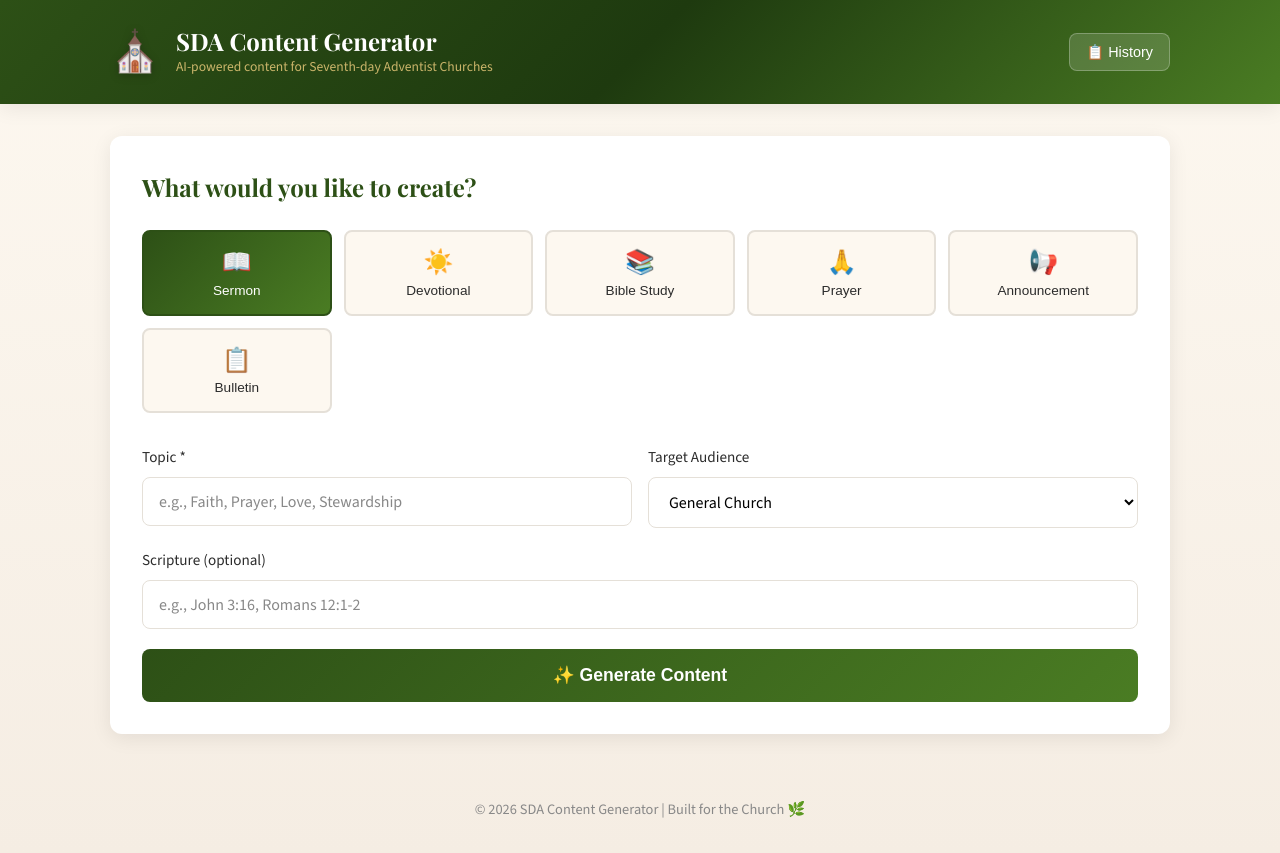
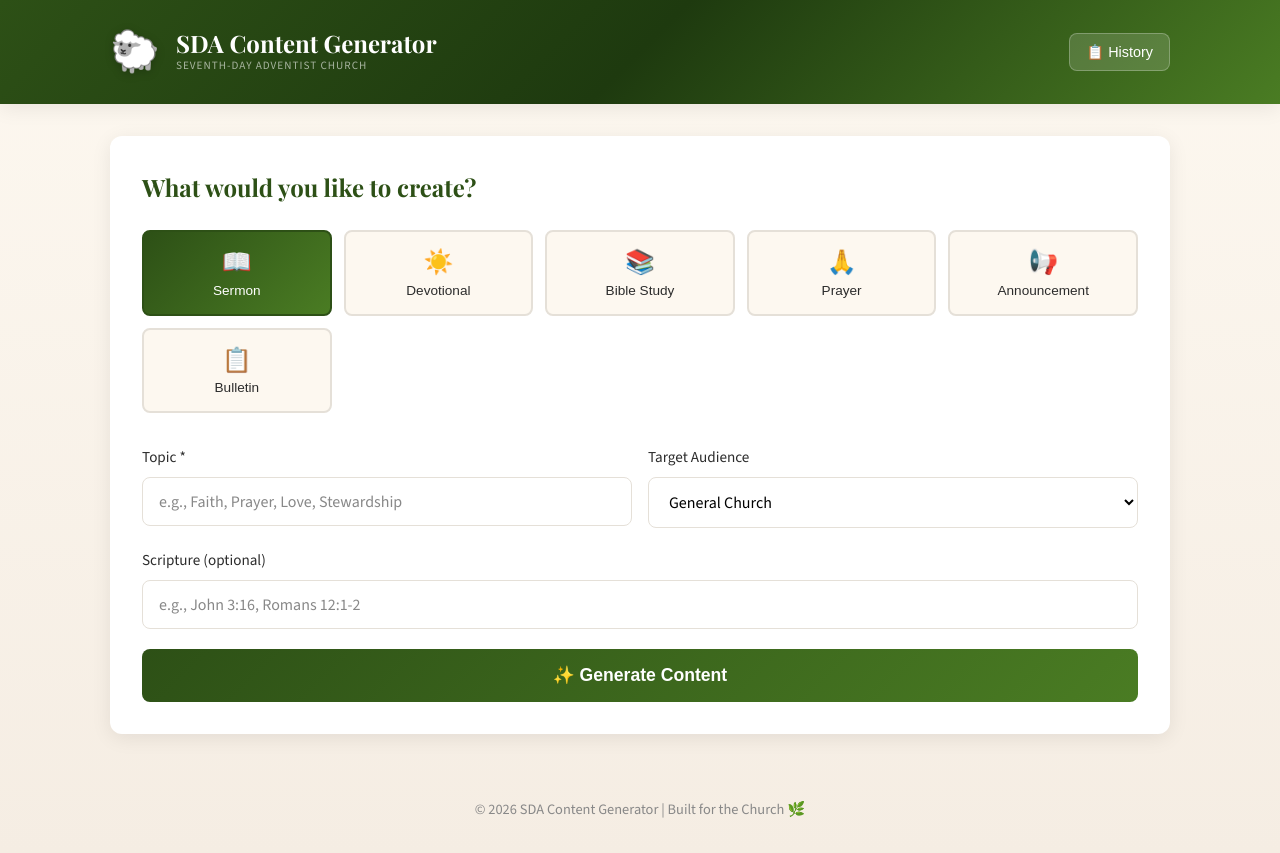
Before and after one commit to jawg-zz/sda-ai-content, a Next.js app: page / in a window 1280 px wide. Built offline with nearby package versions, Linux system fonts and the light colour scheme; what @react-pdf/renderer would draw is missing.

Commit message:
Improve SDA branding: lamb logo, church name subtitle

```diff
--- a/src/app/globals.css
+++ b/src/app/globals.css
@@ -105,6 +105,13 @@
   opacity: 0.85;
   font-size: 0.85rem;
   color: var(--gold-light);
+}
+
+.logo .logo-subtitle {
+  font-size: 0.7rem;
+  letter-spacing: 1px;
+  text-transform: uppercase;
+  color: rgba(255,255,255,0.7);
 }
 
 .history-toggle {
--- a/src/app/page.tsx
+++ b/src/app/page.tsx
@@ -217,10 +217,10 @@
       <header>
         <div className="container header-content">
           <div className="logo">
-            <span className="logo-icon">⛪</span>
+            <span className="logo-icon">🐑</span>
             <div>
               <h1>SDA Content Generator</h1>
-              <p>AI-powered content for Seventh-day Adventist Churches</p>
+              <p className="logo-subtitle">Seventh-day Adventist Church</p>
             </div>
           </div>
           <button
```
